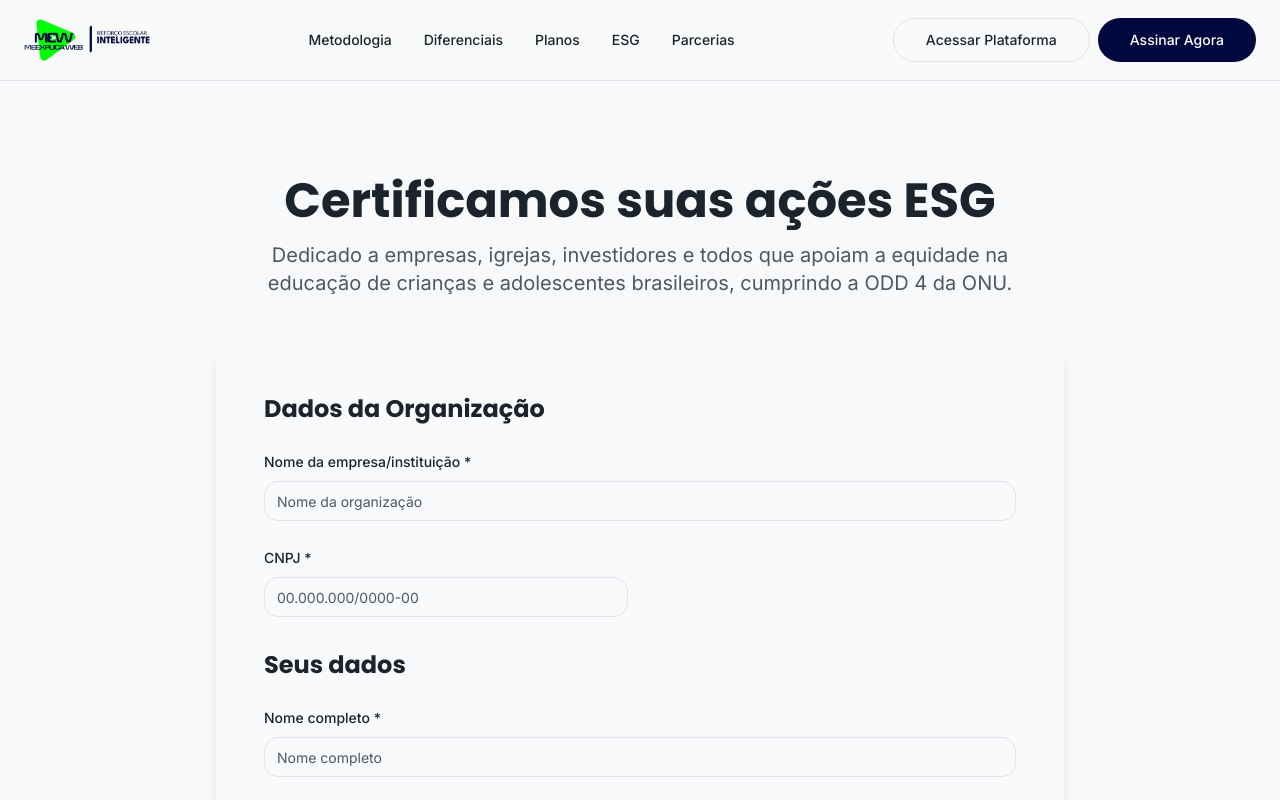
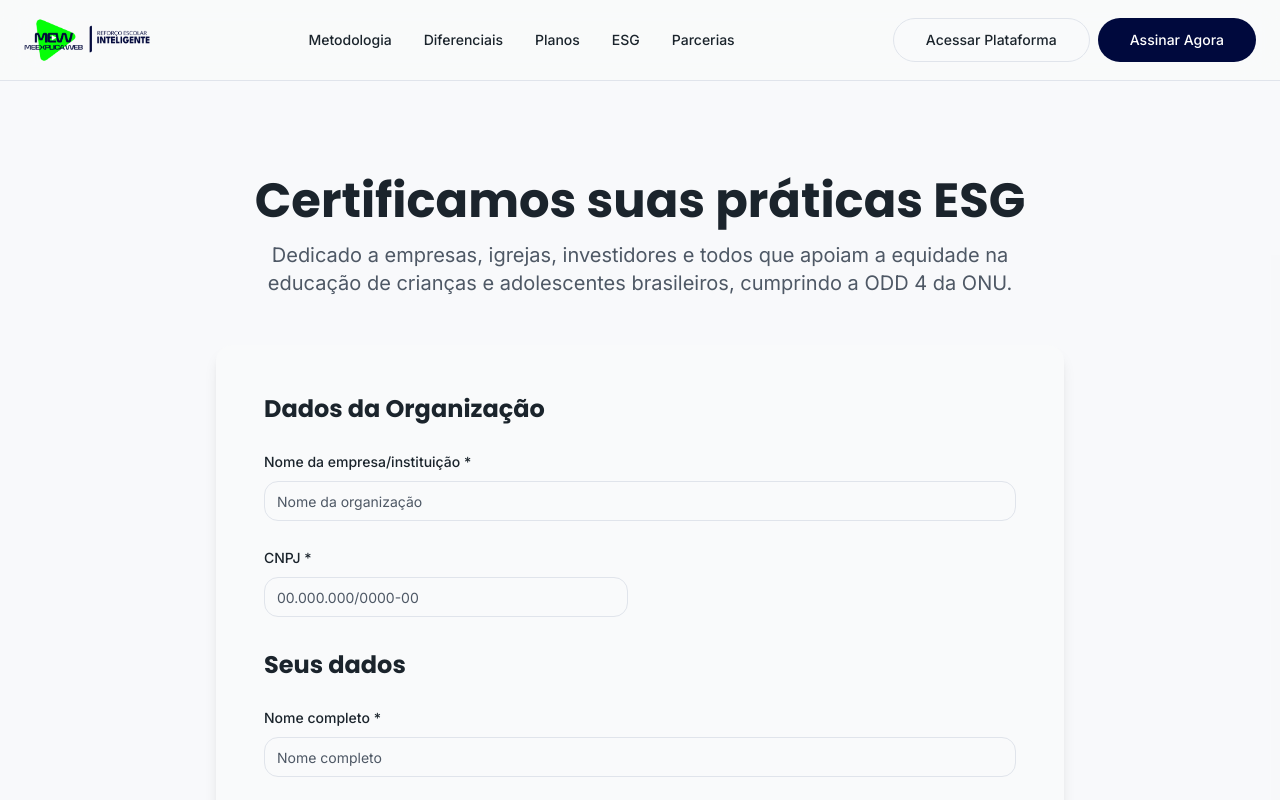
Before and after one commit to edupedrosodev/mew-b2bc, a React (Vite) app: page /cadastro-organizacoes in a window 1280 px wide. Shown: the top 800 px of the page. Built offline with nearby package versions, Linux system fonts and the light colour scheme; the HTML template or start-up script is replaced by a standard one.

Commit message:
Correções de texto

```diff
--- a/src/pages/CadastroOrganizacoes.tsx
+++ b/src/pages/CadastroOrganizacoes.tsx
@@ -296,7 +296,7 @@ const CadastroOrganizacoes = () => {
             className="text-center mb-12"
           >
             <h1 className="text-4xl md:text-5xl font-heading font-bold mb-4">
-              Certificamos suas ações ESG
+              Certificamos suas práticas ESG
             </h1>
             <p className="text-xl text-muted-foreground max-w-3xl mx-auto">
               Dedicado a empresas, igrejas, investidores e todos que apoiam a equidade na educação de crianças e adolescentes brasileiros, cumprindo a ODD 4 da ONU.
```
